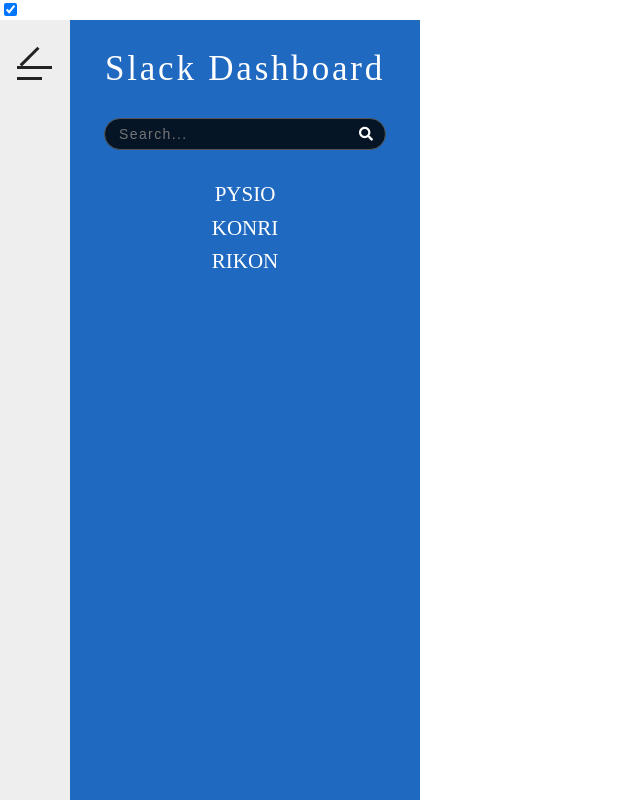
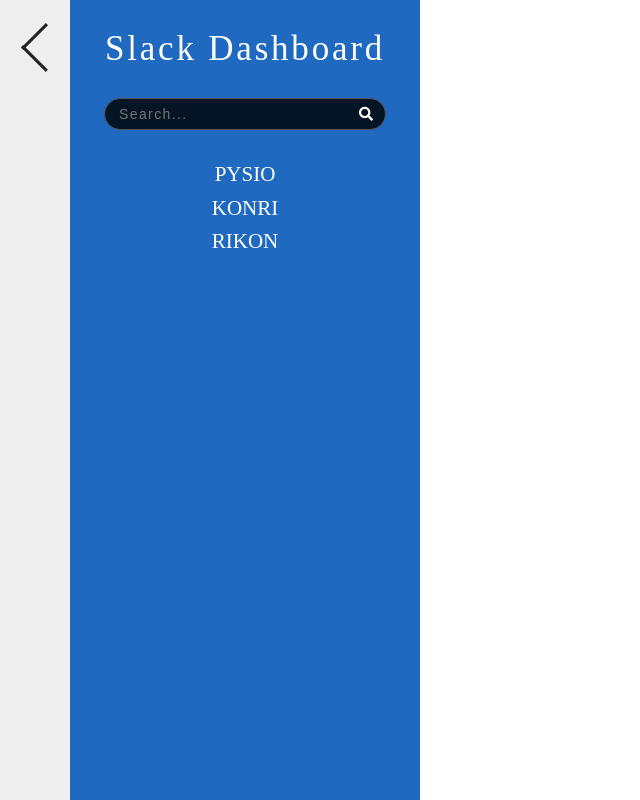
Before and after one commit to KonradMarzec1991/Slack-Dashboard-API, a Django app: page /index/ in a window 1280 px wide, after a click that opens the changed part. Shown: the whole page, without its empty margins (0-640 px from the left). Run offline with Django 3.2, Linux system fonts and the light colour scheme; data comes from the database, SQL or seed files in the repository; data that the repository does not hold is empty; parts of the project's set-up code (start-up, migrations or seed data) failed here and were passed over; some libraries are stand-ins or nearby versions.

Commit message:
Animate side bar icon

```diff
--- a/slack_app/static_files/index.css
+++ b/slack_app/static_files/index.css
@@ -127,7 +127,7 @@
 
 .navigation-link:before {
     content: '';
-    width: 0rem;
+    width: 0;
     height: .1rem;
     background-color: #0f0f0f;
     position: absolute;
@@ -138,7 +138,7 @@
 
 .navigation-link:after {
     content: '';
-    width: 0rem;
+    width: 0;
     height: .1rem;
     background-color: #0f0f0f;
     position: absolute;
@@ -168,6 +168,16 @@
 }
 
 .checkbox:checked ~ .sidebar .line-1 {
-    transform: rotate(-405deg);
+    transform: rotate(-405deg) translate(0px, 0px);
+    width: 2.5rem;
+}
+
+.checkbox:checked ~ .sidebar .line-2 {
+    opacity: 0;
+}
+
+.checkbox:checked ~ .sidebar .line-3 {
+    transform: rotate(405deg) translate(0px, 0px);
+    width: 2.5rem;
 }
 /* end of navigation */
--- a/slack_app/templates/index.html
+++ b/slack_app/templates/index.html
@@ -15,7 +15,7 @@
 <!--navbar -->
 <div class="navbar">
 
-    <input type="checkbox" class="checkbox" id="click">
+    <input type="checkbox" class="checkbox" id="click" hidden>
 
     <!--sidebar -->
     <div class="sidebar">
```
